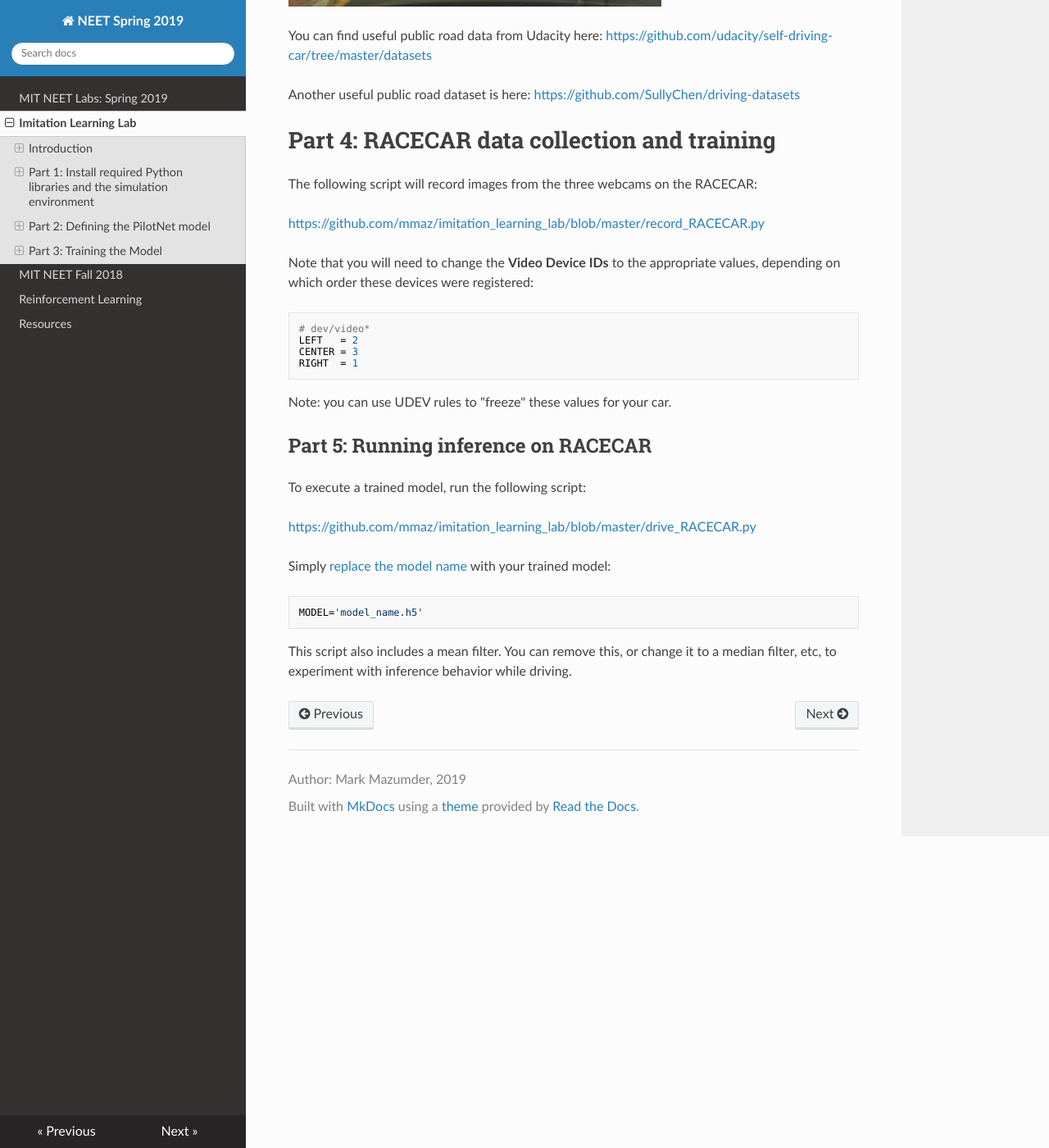
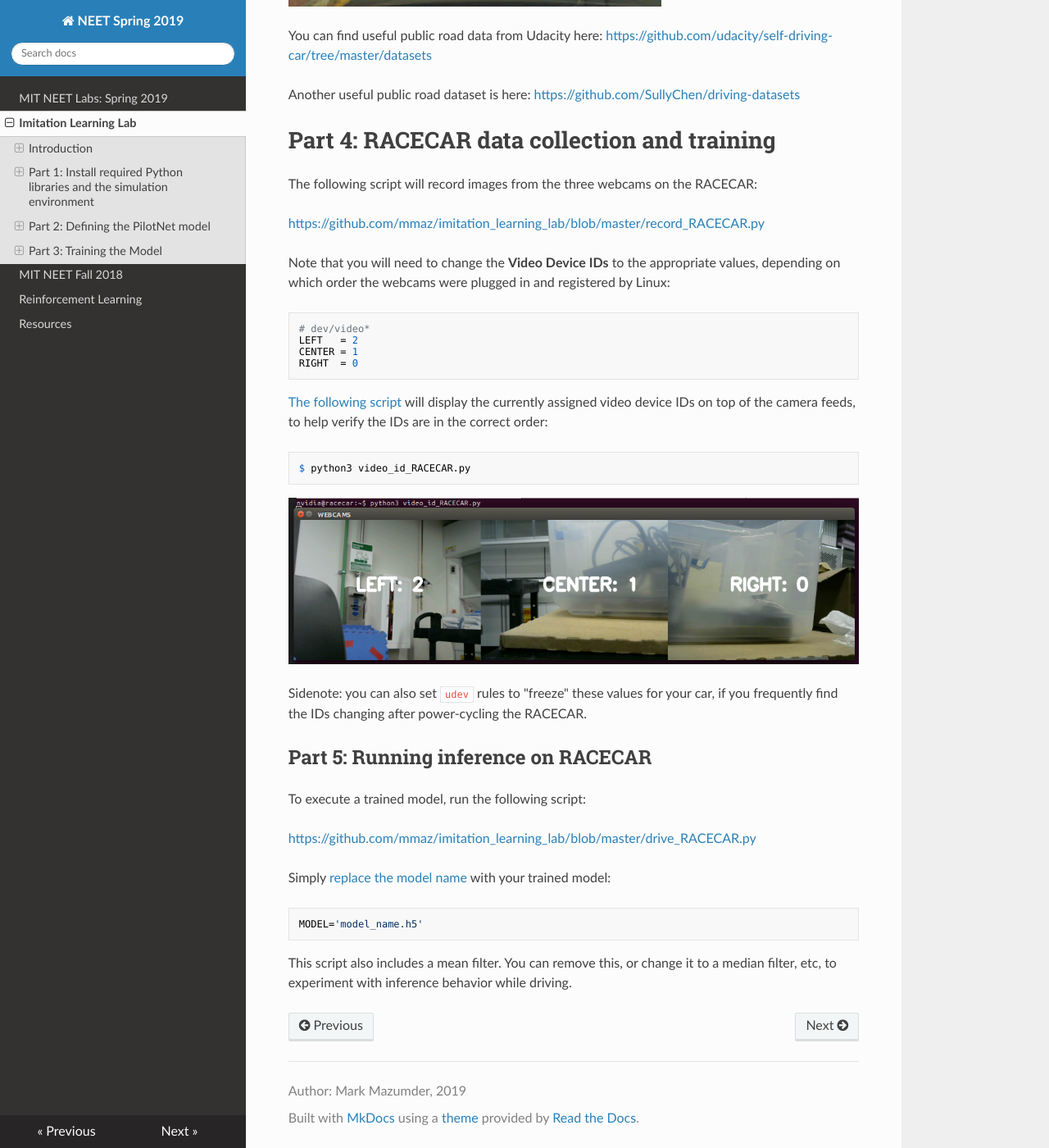
Before and after one commit to mmaz/neet, an MkDocs documentation site: the page built from docs/imitation_learning.md, in a window 1280 px wide and 1400 px high, scrolled down 13589 px. Shown: the whole window at 82% size. Built offline with MkDocs 1.6.1, drawn with Linux system fonts in a browser that asks for light colours; nearby versions of some CDN libraries.

Commit message:
video id script

````diff
--- a/docs/imitation_learning.md
+++ b/docs/imitation_learning.md
@@ -408,16 +408,25 @@ The following script will record images from the three webcams on the RACECAR:
 
 <https://github.com/mmaz/imitation_learning_lab/blob/master/record_RACECAR.py>
 
-Note that you will need to change the **Video Device IDs** to the appropriate values, depending on which order these devices were registered:
+Note that you will need to change the **Video Device IDs** to the appropriate values, depending on which order the webcams were plugged in and registered by Linux:
 
 ```python
 # dev/video*
 LEFT   = 2
-CENTER = 3
-RIGHT  = 1
+CENTER = 1
+RIGHT  = 0
 ```
 
-Note: you can use UDEV rules to "freeze" these values for your car.
+[The following script](https://github.com/mmaz/imitation_learning_lab/blob/master/video_id_RACECAR.py) will display the currently assigned video device IDs on top of the camera feeds, to help verify the IDs are in the correct order:
+
+
+```
+$ python3 video_id_RACECAR.py
+```
+
+![](img/video_id.png){: style="width:100%;" }
+
+Sidenote: you can also set `udev` rules to "freeze" these values for your car, if you frequently find the IDs changing after power-cycling the RACECAR.
 
 ## Part 5: Running inference on RACECAR
 
````
Also changed, not shown: docs/img/video_id.png (added).
